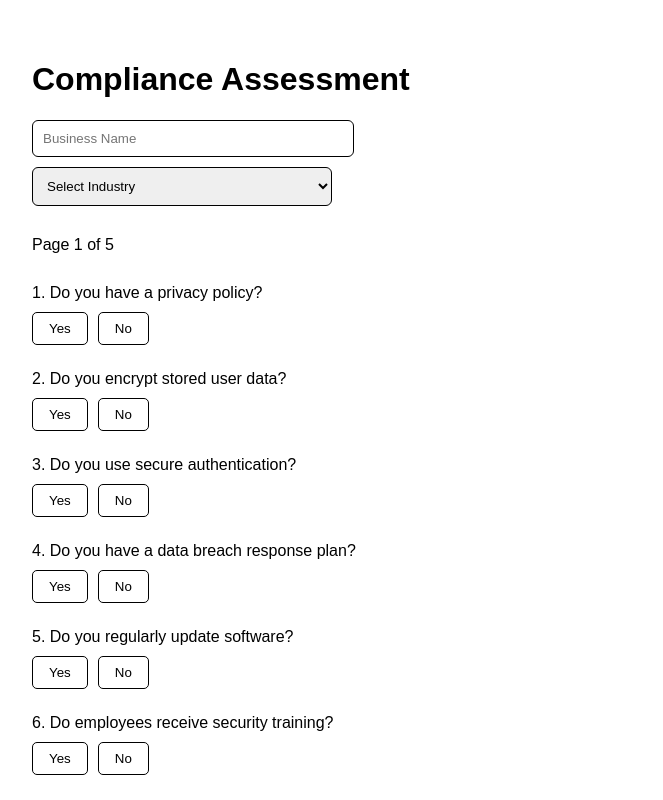
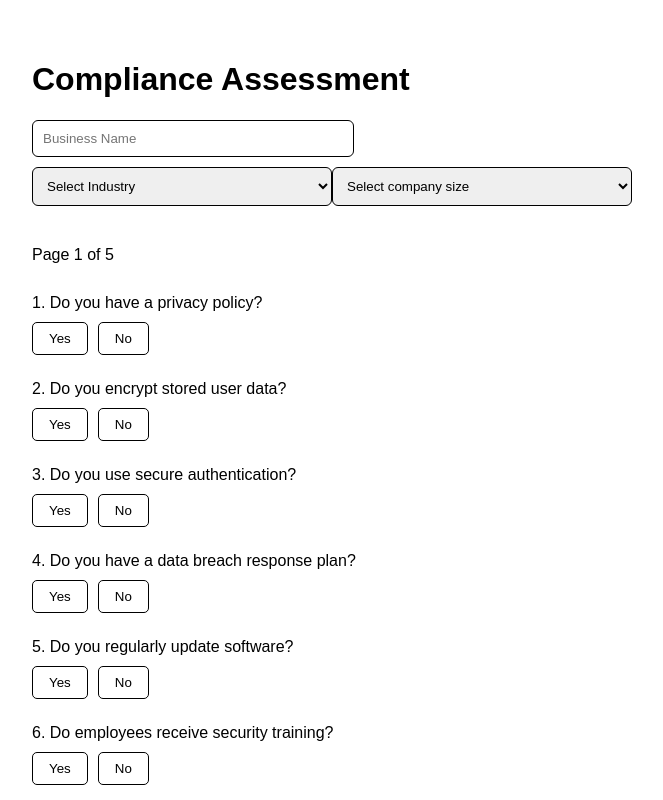
Before and after one commit to abdisamad9009-dot/complypilot-frontend, a Next.js app: page /assessment in a window 1280 px wide. Shown: the top 800 px of the page, without its empty margins (8-671 px from the left). Built offline with nearby package versions, Linux system fonts and the light colour scheme.

Commit message:
Update page.tsx

```diff
--- a/app/assessment/page.tsx
+++ b/app/assessment/page.tsx
@@ -58,9 +58,12 @@ export default function AssessmentPage() {
   const [page, setPage] = useState(0)
   const [answers, setAnswers] = useState({})
 
-  // ✅ NEW
+  // ✅ EXISTING
   const [businessName, setBusinessName] = useState("")
   const [industry, setIndustry] = useState("")
+
+  // ✅ ADDED
+  const [employees, setEmployees] = useState("")
 
   const questionsPerPage = 10
   const start = page * questionsPerPage
@@ -118,9 +121,12 @@ export default function AssessmentPage() {
       localStorage.setItem("authIssues", JSON.stringify(auth))
       localStorage.setItem("securityIssues", JSON.stringify(security))
 
-      // ✅ NEW
+      // ✅ EXISTING
       localStorage.setItem("businessName", businessName)
       localStorage.setItem("industry", industry)
+
+      // ✅ ADDED
+      localStorage.setItem("employees", employees)
 
       window.location.href =
         `/dashboard?score=${score}&gdpr=${gdpr.length}&auth=${auth.length}&security=${security.length}&total=${gdpr.length + auth.length + security.length}`
@@ -135,7 +141,6 @@ export default function AssessmentPage() {
       padding: "40px",
       fontFamily: "sans-serif"
     }}>
-
       <h1 style={{ fontSize: "32px", fontWeight: "bold" }}>
         Compliance Assessment
       </h1>
@@ -164,7 +169,8 @@ export default function AssessmentPage() {
               padding: "10px",
               width: "300px",
               border: "1px solid black",
-              borderRadius: "6px"
+              borderRadius: "6px",
+              marginBottom: "10px"
             }}
           >
             <option value="">Select Industry</option>
@@ -176,6 +182,24 @@ export default function AssessmentPage() {
             <option value="Marketing Agency">Marketing Agency</option>
             <option value="Education">Education</option>
             <option value="Other">Other</option>
+          </select>
+
+          {/* ✅ ADDED EMPLOYEE SIZE */}
+          <select
+            value={employees}
+            onChange={(e) => setEmployees(e.target.value)}
+            style={{
+              padding: "10px",
+              width: "300px",
+              border: "1px solid black",
+              borderRadius: "6px"
+            }}
+          >
+            <option value="">Select company size</option>
+            <option value="1-10">1–10 employees</option>
+            <option value="11-50">11–50 employees</option>
+            <option value="51-200">51–200 employees</option>
+            <option value="200+">200+ employees</option>
           </select>
         </div>
       )}
```
